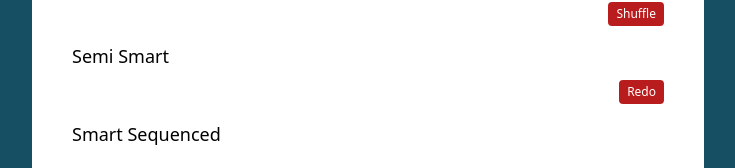
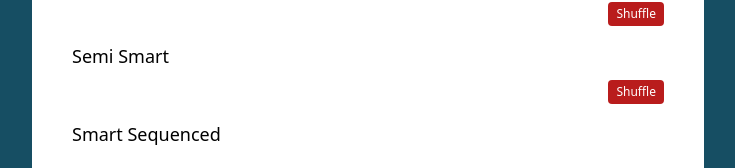
Before and after one commit to DClarkFarr/reverse-acronym-generator, a React (Vite) app: page /word in a window 1280 px wide. Shown: the part 420-588 px from the top of the page, without its empty margins (272-1007 px from the left). Built offline with nearby package versions, Linux system fonts and the light colour scheme.

Commit message:
implement word list control

```diff
--- a/src/components/word/WordListControl.tsx
+++ b/src/components/word/WordListControl.tsx
@@ -9,12 +9,14 @@ const WordListControl = ({
   onReplace,
   words,
   wordLists,
+  allowRefresh = true,
 }: {
   words: string[];
   label: string;
   wordLists: ResponseWord[][];
-  onRefresh: () => void;
+  onRefresh?: () => void;
   onReplace: (listIndex: number, wordIndex: number) => void;
+  allowRefresh?: boolean;
 }) => {
   const nodeRef = useRef(null);
   const [inProp, setInProp] = useState(words.map(() => false));
@@ -22,6 +24,7 @@ const WordListControl = ({
   const defaultStyle = {
     transition: `opacity ${250}ms ease-in-out`,
     opacity: 0,
+    zIndex: 1,
   };
 
   const transitionStyles: { [K in TransitionStatus]: object } = {
@@ -95,6 +98,7 @@ const WordListControl = ({
             </Transition>
           </div>
         ))}
+        {allowRefresh && (
           <div className="ml-auto">
             <button
               className="btn btn-sm bg-red-700 hover:bg-red-900"
@@ -103,6 +107,7 @@ const WordListControl = ({
               Shuffle
             </button>
           </div>
+        )}
       </div>
     </>
   );
--- a/src/pages/WordPage.tsx
+++ b/src/pages/WordPage.tsx
@@ -79,6 +79,17 @@ const WordPage = () => {
     }
   };
 
+  const onReplaceSmartList = (listIndex: number, wordIndex: number) => {
+    const words = wordStore.smartWords;
+
+    const list = wordStore.smartLists[listIndex];
+    const word = list[wordIndex].word;
+
+    words.splice(listIndex, 1, word);
+
+    wordStore.setSmartWords(words);
+  };
+
   return (
     <CardLayout>
       <div className="mb-4">
@@ -116,33 +127,23 @@ const WordPage = () => {
         </div>
 
         <div className="mb-4">
-          <h3 className="text-lg font-medium mb-2">Semi Smart</h3>
-          <div className="flex gap-2">
-            {wordStore.semiSmart.map((word) => (
-              <div key={word} className="text-gray-700">
-                {upperFirst(word)}
-              </div>
-            ))}
-            <div className="ml-auto">
-              <button
-                className="btn btn-sm bg-red-700 hover:bg-red-900"
-                onClick={onRefreshSemiSmart}
-              >
-                Redo
-              </button>
-            </div>
-          </div>
+          <WordListControl
+            label="Semi Smart"
+            onRefresh={onRefreshSemiSmart}
+            words={wordStore.semiSmart}
+            wordLists={wordStore.wordLists}
+            onReplace={(i, ii) => onReplaceBasicList("semiSmart", i, ii)}
+          />
         </div>
 
         <div className="mb-4">
-          <h3 className="text-lg font-medium mb-2">Smart Sequenced</h3>
-          <div className="flex gap-2">
-            {wordStore.smartWords.map((word) => (
-              <div key={word} className="text-gray-700">
-                {upperFirst(word)}
-              </div>
-            ))}
-          </div>
+          <WordListControl
+            label="Smart Sequenced"
+            allowRefresh={false}
+            words={wordStore.smartWords}
+            wordLists={wordStore.smartLists}
+            onReplace={(i, ii) => onReplaceSmartList(i, ii)}
+          />
         </div>
       </div>
     </CardLayout>
--- a/src/services/WordService.ts
+++ b/src/services/WordService.ts
@@ -83,8 +83,7 @@ export const semiSmartWords = (wordLists: ResponseWord[][]) => {
   const secondIndex = random(0, secondList.length - 1);
 
   picked.push(secondList[secondIndex]);
-
-  picked.push(choosePreviousWord(firstList, picked[0]));
+  picked.splice(0, 0, choosePreviousWord(firstList, picked[0]));
 
   for (let i = 2; i < wordLists.length; i++) {
     const wordList = wordLists[i];
@@ -140,7 +139,6 @@ export default class WordService {
       const previousWord = words[i - 1].word;
       let nextList = await findNextWord(previousWord, topic, char);
       if (!nextList.length) {
-        console.log("fallback", previousWord);
         nextList = await findMeansLikeStartsWith(previousWord, char, 50, topic);
       }
 
```
Lines whose indentation alone changed are shown as unchanged.
